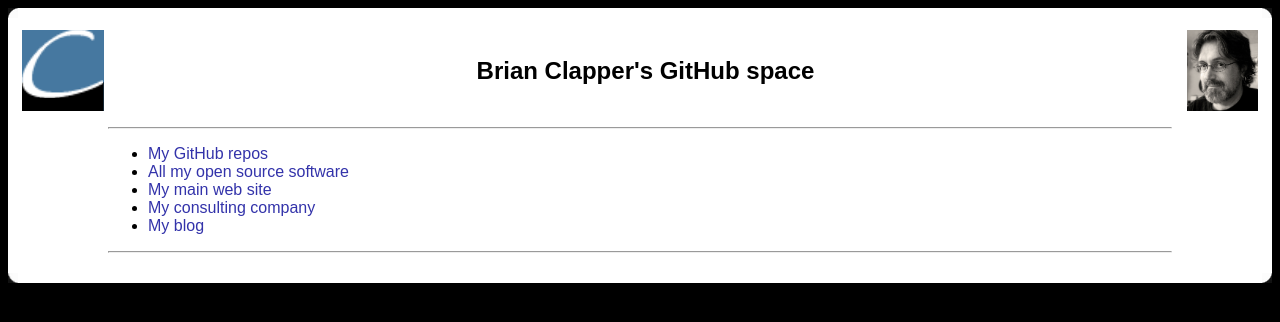
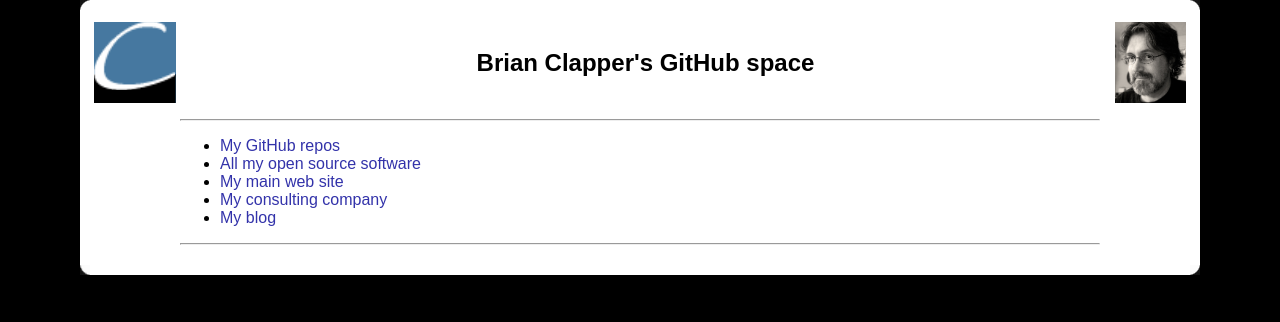
Before and after one commit to bmc/bmc.github.com, a Jekyll site: the page built from index.md, in a window 1280 px wide. Shown: the top 322 px of the page. Built offline with Jekyll 4.4.1, drawn with Linux system fonts in a browser that asks for light colours.

Commit message:
merge in common style sheet changes

```diff
--- a/stylesheets/style.css
+++ b/stylesheets/style.css
@@ -1,12 +1,32 @@
 body
 {
-    background-color: white;
-    font-family: arial, helvetica, verdana, sans-serif;
+    border-left: 5em solid black;
+    border-right: 5em solid black;
+    background-color: black;
+    margin: 0;
+    padding: 0;
+    font-family: Arial, Verdana, Helvetica, sans-serif;
 }
 
 body.rounded-borders
 {
     background-color: black;
+}
+
+/* --- START table of contents styling. See toc.js */
+
+div#tocBlock
+{
+    border-left: 2px solid black;
+    border-bottom: 2px solid black;
+    border-right: 2px solid #bbbbbb;
+    border-top: 2px solid #bbbbbb;
+    margin-right: -4em;
+    margin-left: 10px;
+    background-color: #f0f0f0;
+    padding: 10px;
+    width: 40%;
+    float: right;
 }
 
 span.title
```
Also changed, not shown: js/toc.js (added, +54 -0 lines).
